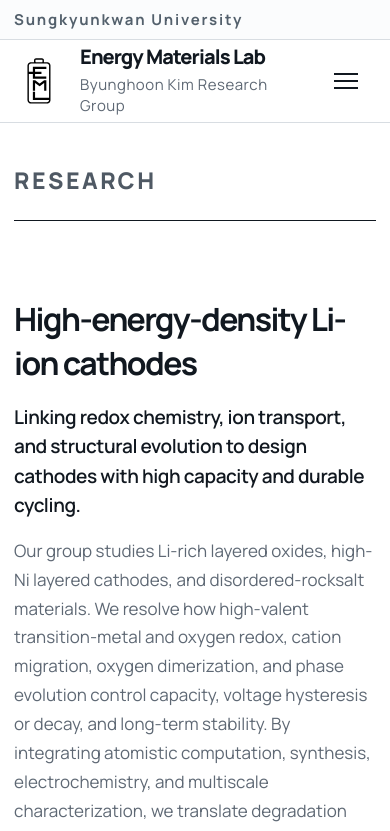
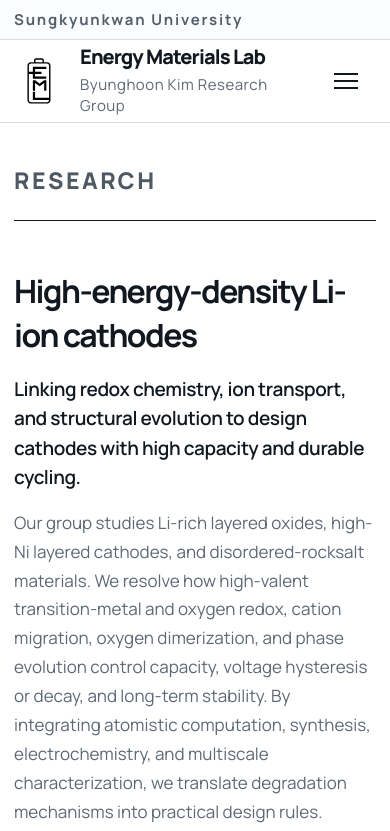
Before and after one commit to Energy-Materials-Laboratory/energy-materials-laboratory.github.io, a Next.js app: page /research in a window 390 px wide. Shown: the top 831 px of the page. Built offline with nearby package versions, Linux system fonts and the light colour scheme.

Commit message:
Remove duplicate research page top spacing

```diff
--- a/app/globals.css
+++ b/app/globals.css
@@ -1520,7 +1520,6 @@ summary:focus-visible {
   margin-top: 38px;
 }
 
-.page-hero-minimal + .research-detail-list,
 .page-hero-minimal + .member-groups,
 .page-hero-minimal + .patent-list,
 .page-hero-minimal + .gallery-grid,
@@ -2982,7 +2981,6 @@ summary:focus-visible {
   .page-hero-minimal + .portal-grid {
     margin-top: 28px;
   }
-  .page-hero-minimal + .research-detail-list,
   .page-hero-minimal + .member-groups,
   .page-hero-minimal + .patent-list,
   .page-hero-minimal + .gallery-grid {
```
